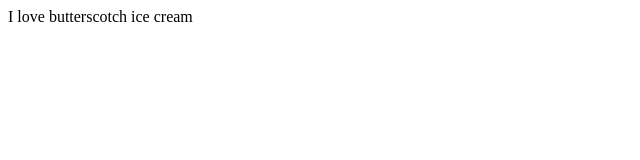
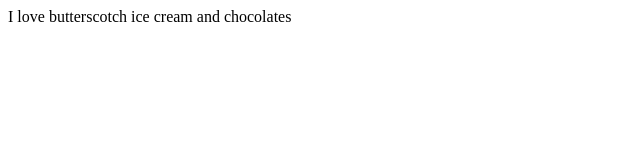
Before and after one commit to Uchaniakash/demo-fun-learn, a plain HTML site: page index.html in a window 1280 px wide. Shown: the whole page, without its empty margins (0-640 px from the left). Drawn offline with Linux system fonts and the light colour scheme.

Commit message:
added new text

```diff
--- a/index.html
+++ b/index.html
@@ -1,4 +1,4 @@
 <html>
 <title> This is our website</title>
-<p>I love butterscotch ice cream</p>
+<p>I love butterscotch ice cream and chocolates</p>
 </html>
```
